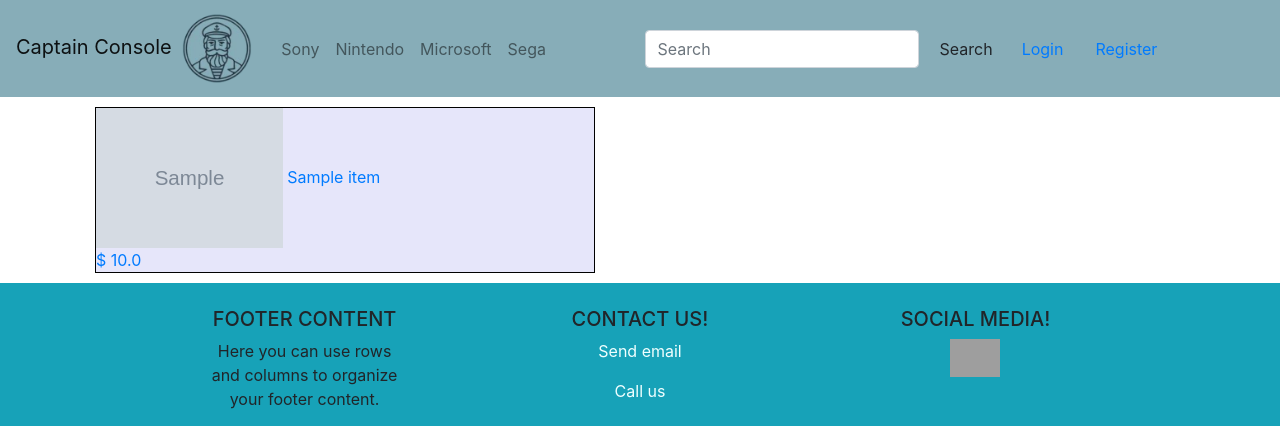
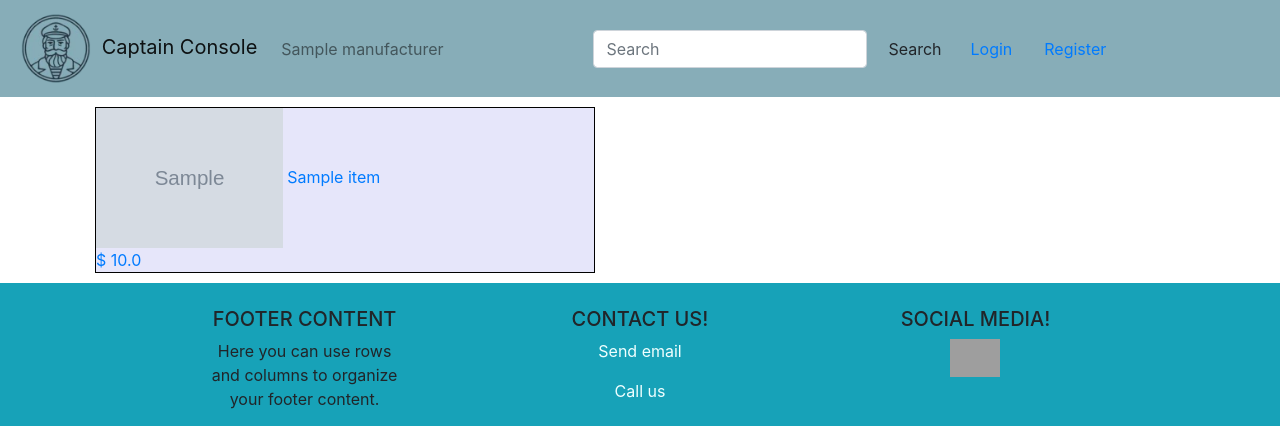
Before and after one commit to Akzelele/CaptainConsole, a Django app: page / in a window 1280 px wide. Shown: the top 426 px of the page. Run offline with Django 3.2, Linux system fonts and the light colour scheme; tables that the repository leaves empty hold one stand-in row (values such as "Sample post"); grey boxes marked "Sample" are stand-in pictures; some libraries are stand-ins or nearby versions; grey boxes are pictures that could not be loaded.

Commit message:
FOKK JÁ, autodropperpopperpogger

```diff
--- /dev/null
+++ b/helper/context_helper.py
@@ -0,0 +1,10 @@
+from console.models import Console, Manufacturer
+from item.models import Item
+
+
+def build_context():
+    return {
+        'consoles': Console.objects.all().order_by('name'),
+        'items': Item.objects.all().order_by('id'),
+        'manufacturers': Manufacturer.objects.all().order_by('name'),
+            }
--- a/item/views.py
+++ b/item/views.py
@@ -1,10 +1,12 @@
 from django.shortcuts import render, get_object_or_404
+
+from helper.context_helper import build_context
 from item.models import Item
 
 
 # Create your views here.
 def index(request):
-    context = {'items': Item.objects.all().order_by('id')}
+    context = build_context()
     return render(request, 'item/index.html', context)
 
 def get_item_by_id(request, id):
--- a/templates/navigation.html
+++ b/templates/navigation.html
@@ -1,53 +1,26 @@
 <nav class="navbar navbar-expand-lg navbar-light">
     <a class="navbar-brand" href="/">
+
+    <img src="/static/images/captainCircle.png" alt="Captain Console" width="80px"/>
         Captain Console
-    <img src="/static/images/captainCircle.png" alt="Captain Console" width="80px"/>
     </a>
 
     <div class="collapse navbar-collapse" id="navbarSupportedContent" >
         <ul class="navbar-nav mr-auto">
+            {% for manufacturer in manufacturers %}
                         <li class="nav-item dropdown">
                     <a class="nav-link"  href="#" id="navbarDropdownMenuLink" data-toggle="dropdown" aria-haspopup="true" aria-expanded="false">
-                  Sony
+                      {{ manufacturer.name }}
                     </a>
                     <div class="dropdown-menu" aria-labelledby="navbarDropdown">
-                  {% for console in consoles %}
+                      {% for console in consoles%}
+                          {% if console.manufacturer == manufacturer %}
                               <a class="dropdown-item" href="#"> {{ console.name }}</a>
+                          {% endif %}
                       {% endfor %}
                     </div>
                 </li>
-            <li class="nav-item dropdown">
-                <a class="nav-link"  href="#" id="navbarDropdownMenuLink" data-toggle="dropdown" aria-haspopup="true" aria-expanded="false">
-                    Nintendo
-                </a>
-                <div class="dropdown-menu" aria-labelledby="navbarDropdownMenuLink">
-                  <a class="dropdown-item" href="#">Nintendo DS</a>
-                  <a class="dropdown-item" href="#">Game Boy </a>
-                  <a class="dropdown-item" href="#">Game Boy Color</a>
-                  <a class="dropdown-item" href="#">Game Boy Advance</a>
-                  <a class="dropdown-item" href="#">NES</a>
-                  <a class="dropdown-item" href="#">SNES</a>
-                  <a class="dropdown-item" href="#">Wii</a>
-                  <a class="dropdown-item" href="#">Nintendo GameCube</a>
-                </div>
-            </li>
-            <li class="nav-item dropdown">
-                <a class="nav-link"  href="#" id="navbarDropdownMenuLink" data-toggle="dropdown" aria-haspopup="true" aria-expanded="false">
-                    Microsoft
-                </a>
-                <div class="dropdown-menu" aria-labelledby="navbarDropdownMenuLink">
-                  <a class="dropdown-item" href="#">Xbox</a>
-                  <a class="dropdown-item" href="#">Xbox 360</a>
-                </div>
-            </li>
-            <li class="nav-item dropdown">
-                <a class="nav-link"  href="#" id="navbarDropdownMenuLink" data-toggle="dropdown" aria-haspopup="true" aria-expanded="false">
-                    Sega
-                </a>
-                <div class="dropdown-menu" aria-labelledby="navbarDropdownMenuLink">
-                  <a class="dropdown-item" href="#">Genesis</a>
-                </div>
-            </li>
+            {% endfor %}
         </ul>
     </div>
 
```
Lines whose indentation alone changed are shown as unchanged.
